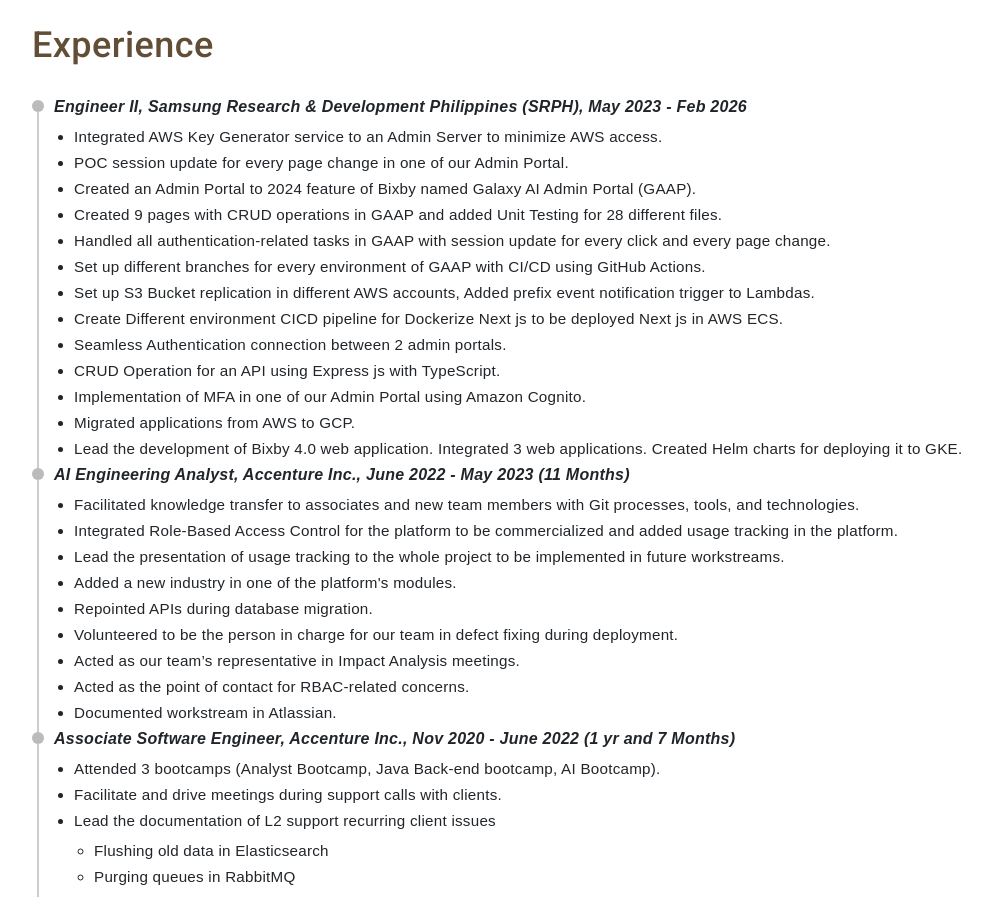
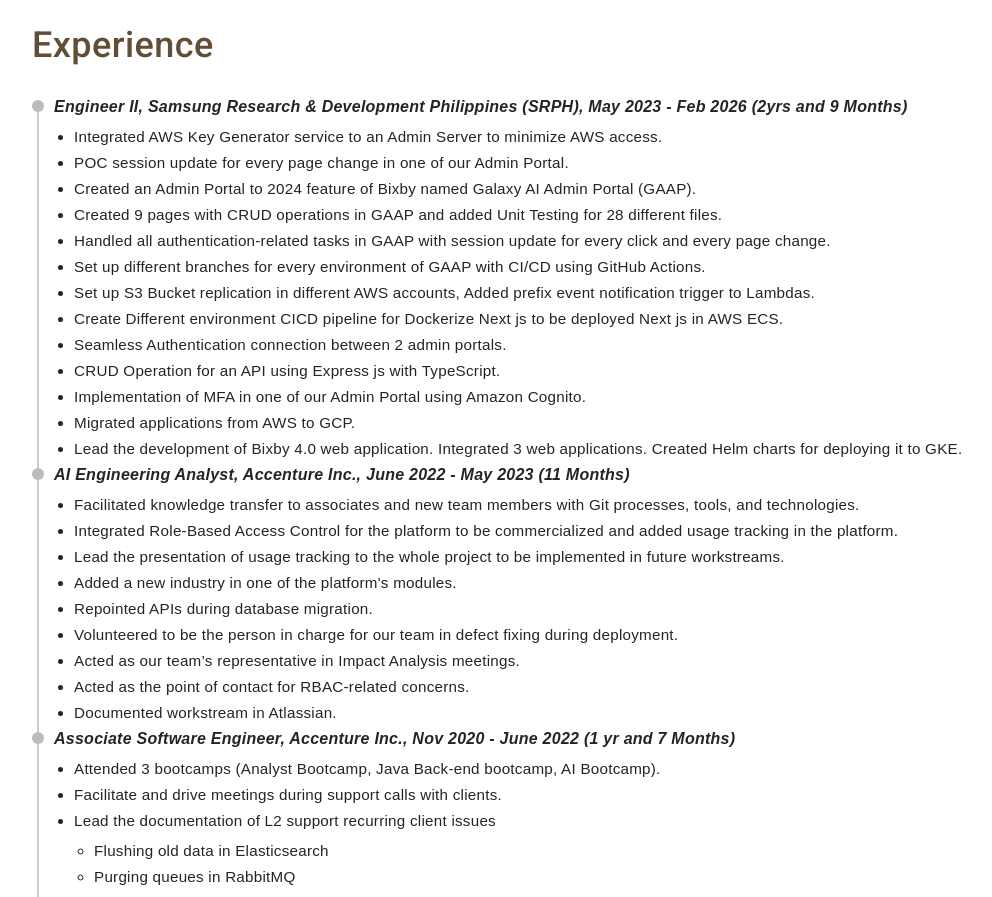
Before and after one commit to Ericktronics/portfolio, an Angular app: page / in a window 1280 px wide. Shown: the part 1609-2506 px from the top of the page, without its empty margins (68-1060 px from the left). Built offline with nearby package versions, Linux system fonts and the light colour scheme.

Commit message:
edit experience

```diff
--- a/src/app/experience/experience.component.ts
+++ b/src/app/experience/experience.component.ts
@@ -11,7 +11,7 @@
     {
       company: 'Samsung Research & Development Philippines (SRPH)',
       position: 'Engineer II',
-      duration: 'May 2023 - Feb 2026',
+      duration: 'May 2023 - Feb 2026 (2yrs and 9 Months)',
       items: [
         'Integrated AWS Key Generator service to an Admin Server to minimize AWS access.',
         'POC session update for every page change in one of our Admin Portal.',
```
